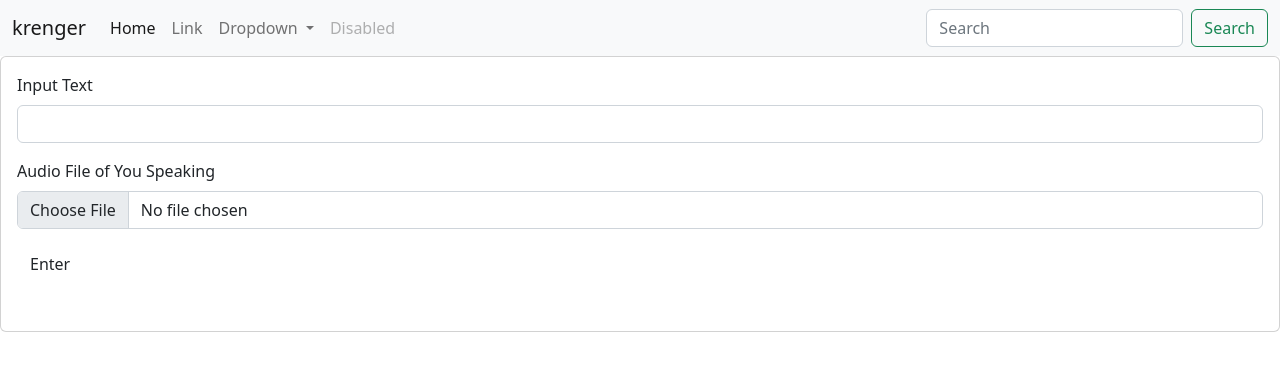
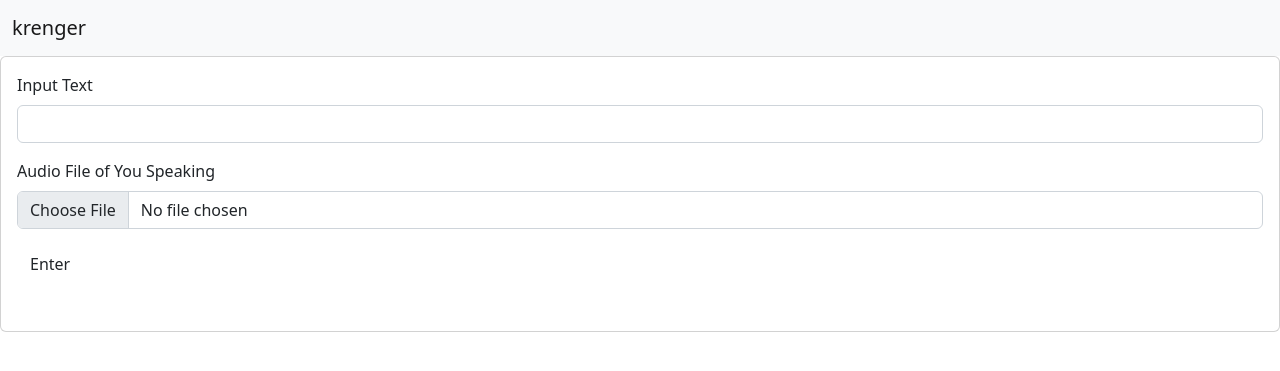
Before and after one commit to sebswU/fileApp, a Django app: page /trsc/home/ in a window 1280 px wide. Shown: the top 371 px of the page. Run offline with Django 4.2, Linux system fonts and the light colour scheme; some web fonts are replaced.

Commit message:
fix tests and link to home page

```diff
--- a/DictionAssist/krenger/templates/index.html
+++ b/DictionAssist/krenger/templates/index.html
@@ -19,38 +19,10 @@
     <body>
         <nav class="navbar navbar-expand-lg bg-light">
             <div class="container-fluid">
-              <a class="navbar-brand" href="#">krenger</a>
+              <a class="navbar-brand" href="{%url 'krenger:home'%}">krenger</a>
               <button class="navbar-toggler" type="button" data-bs-toggle="collapse" data-bs-target="#navbarSupportedContent" aria-controls="navbarSupportedContent" aria-expanded="false" aria-label="Toggle navigation">
                 <span class="navbar-toggler-icon"></span>
               </button>
-              <div class="collapse navbar-collapse" id="navbarSupportedContent">
-                <ul class="navbar-nav me-auto mb-2 mb-lg-0">
-                  <li class="nav-item">
-                    <a class="nav-link active" aria-current="page" href="#">Home</a>
-                  </li>
-                  <li class="nav-item">
-                    <a class="nav-link" href="#">Link</a>
-                  </li>
-                  <li class="nav-item dropdown">
-                    <a class="nav-link dropdown-toggle" href="#" role="button" data-bs-toggle="dropdown" aria-expanded="false">
-                      Dropdown
-                    </a>
-                    <ul class="dropdown-menu">
-                      <li><a class="dropdown-item" href="#">Action</a></li>
-                      <li><a class="dropdown-item" href="#">Another action</a></li>
-                      <li><hr class="dropdown-divider"></li>
-                      <li><a class="dropdown-item" href="#">Something else here</a></li>
-                    </ul>
-                  </li>
-                  <li class="nav-item">
-                    <a class="nav-link disabled">Disabled</a>
-                  </li>
-                </ul>
-                <form class="d-flex" role="search">
-                  <input class="form-control me-2" type="search" placeholder="Search" aria-label="Search">
-                  <button class="btn btn-outline-success" type="submit">Search</button>
-                </form>
-              </div>
             </div>
           </nav>
           <div class="card">
--- a/DictionAssist/krenger/urls.py
+++ b/DictionAssist/krenger/urls.py
@@ -5,7 +5,8 @@ from . import views
 
 app_name='krenger'
 urlpatterns=[
-    path('home/',Form.as_view(), name='home'),
+    path('home/',Form.as_view(), name='home'),#name={namespace}
     path('<str:username>/', Settings.as_view(),name='user_settings'),
     path('history/',WordArchive.as_view(),name='archive'),
 ]
+#namespace url format: {% url {app_name}:{namespace} {**context_obj} %}
--- a/DictionAssist/polls/views.py
+++ b/DictionAssist/polls/views.py
@@ -16,7 +16,7 @@ class IndexView(generic.ListView):
 
 class DetailView(generic.DetailView):
     model = Question
-    template_name = "polls/detail.html"
+    template_name = "polls/details.html"
 
 class ResultsView(generic.DetailView):
     template_name = "polls/results.html"
```
Also changed, not shown: DictionAssist/krenger/templates/user_site.html (+10 -0 lines), DictionAssist/krenger/templates/words.html (+11 -0 lines), DictionAssist/krenger/tests.py (+6 -6 lines), DictionAssist/polls/urls.py (+6 -5 lines), 1 other file.
